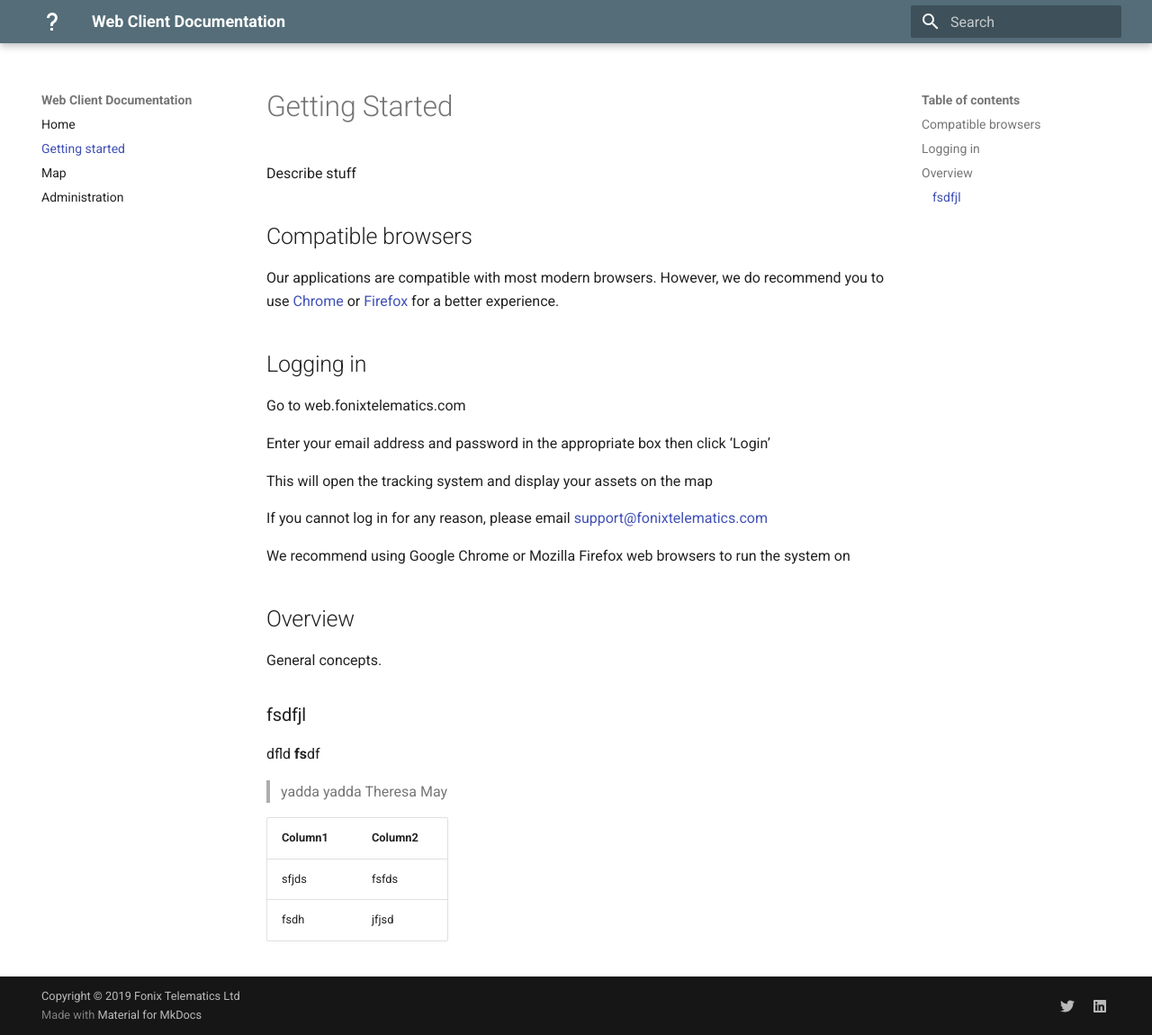
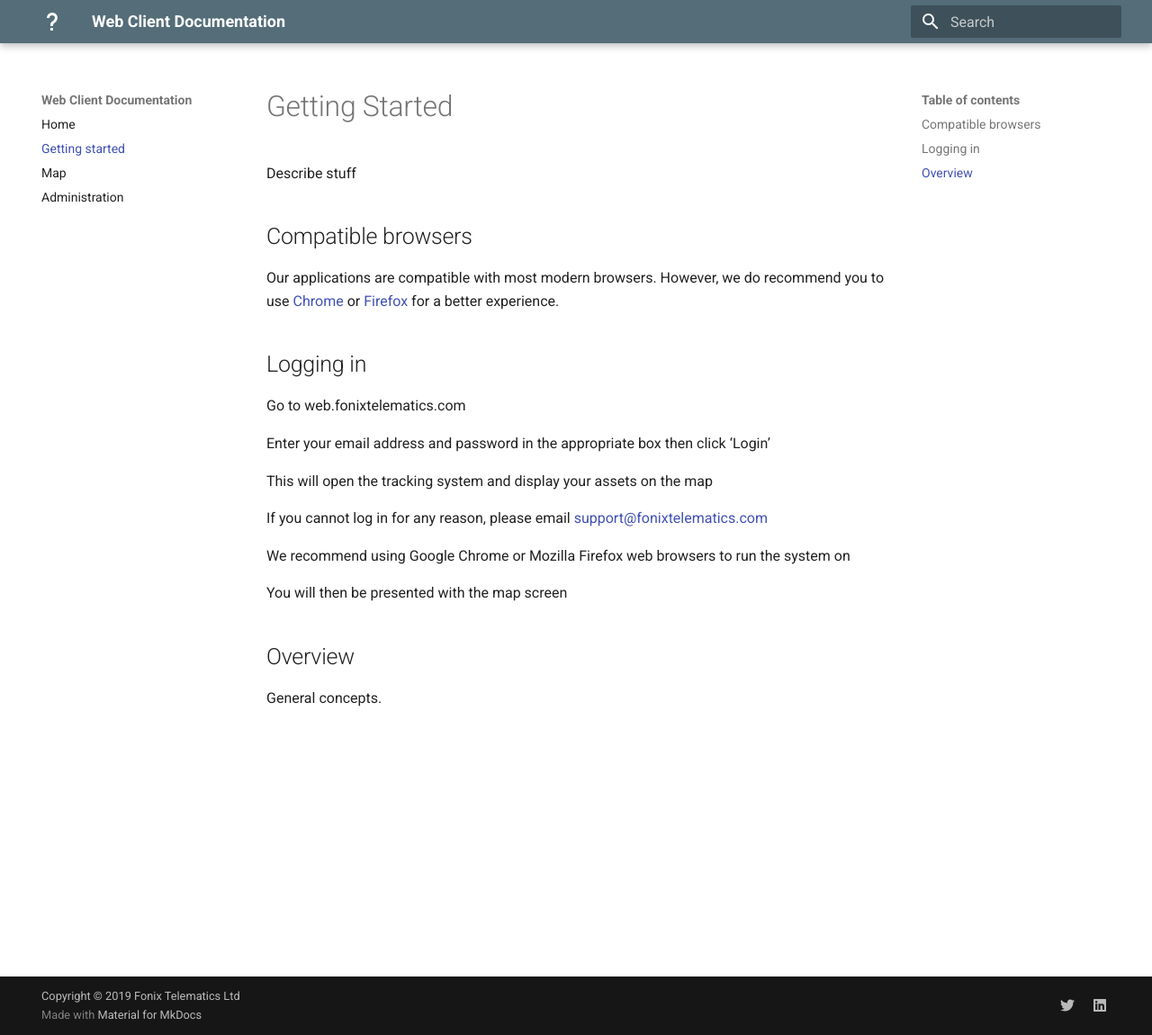
Before and after one commit to fonixtelematics/user-manual, an MkDocs documentation site: the page built from docs/getting-started.md, in a window 1280 px wide and 1150 px high. Shown: the whole window at 90% size. Built offline with MkDocs 1.6.1 and Material for MkDocs 9.7.7, drawn with Linux system fonts in a browser that asks for light colours.

Commit message:
docs/getting-started.md updated from https://stackedit.io/

```diff
--- a/docs/getting-started.md
+++ b/docs/getting-started.md
@@ -16,21 +16,17 @@ If you cannot log in for any reason, please email [support@fonixtelematics.com](
 
 We recommend using Google Chrome or Mozilla Firefox web browsers to run the system on
 
+
+
+You will then be presented with the map screen
+
+
+
 ## Overview
 General concepts.
 
-### fsdfjl
-
-dfld **fs**df
-
-> yadda yadda Theresa May
-
-| Column1 | Column2  |
-|--|--|
-| sfjds |fsfds  |
-|fsdh |jfjsd|
 
 
 <!--stackedit_data:
-eyJoaXN0b3J5IjpbLTMxMzkzMjc4LC03MDQxMzIyNTZdfQ==
+eyJoaXN0b3J5IjpbLTE2MDAyMDg3NzcsLTcwNDEzMjI1Nl19
 -->
```
